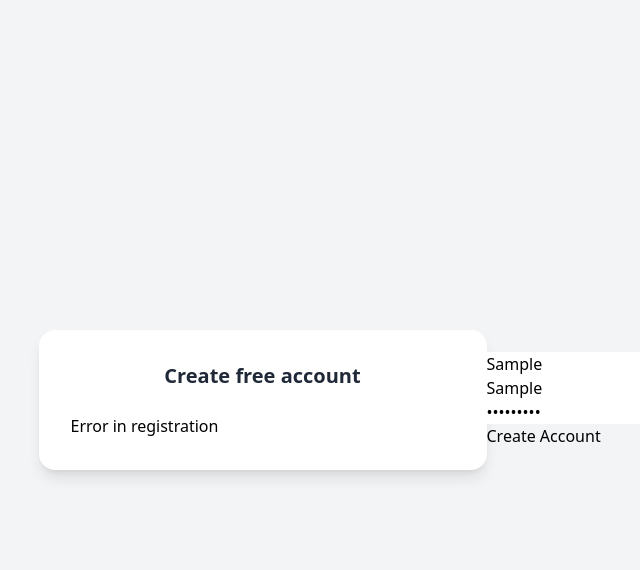
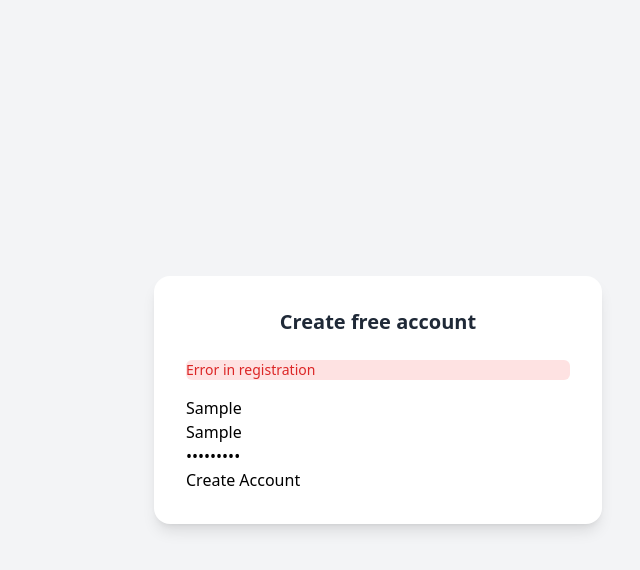
Before and after one commit to nietiene/Chat-app-frontend, a React (Vite) app: page /register in a window 1280 px wide. Both pictures are taken after typing "Sample", "Sample", "Sample123" into the empty fields and a click on the button "Create Account". Shown: the top 570 px of the page, without its empty margins (262-902 px from the left). Built offline with nearby package versions, Linux system fonts and the light colour scheme; no server answers.

Commit message:
commit of gikonko-tss-chat

```diff
--- a/src/pages/register.jsx
+++ b/src/pages/register.jsx
@@ -28,9 +28,10 @@ export default function Register() {
             <div className="w-full max-w-md bg-white rounded-2xl shadow-lg p-8">
                <h2 className="text-xl font-bold text-center text-gray-800 mb-6">Create free account</h2>
               {error && (
-                  <div>{error}</div>
+                  <div className="mb-4 bg-red-100 text-red-600 rounded-md text-sm">
+                     {error}
+                  </div>
              )}
-            </div>
 
             <form onSubmit={handleSubmit}>
                <input
@@ -59,6 +60,8 @@ export default function Register() {
 
                 <button type="submit">Create Account</button>
             </form>
+            </div>
+
         </div>
     )
 }
```
